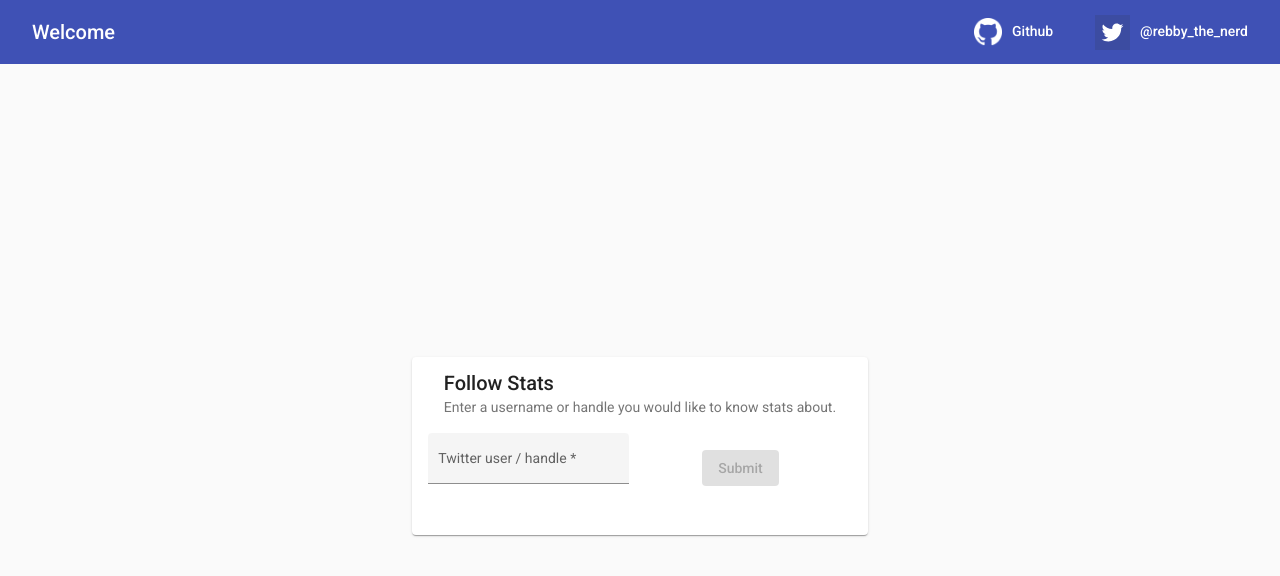
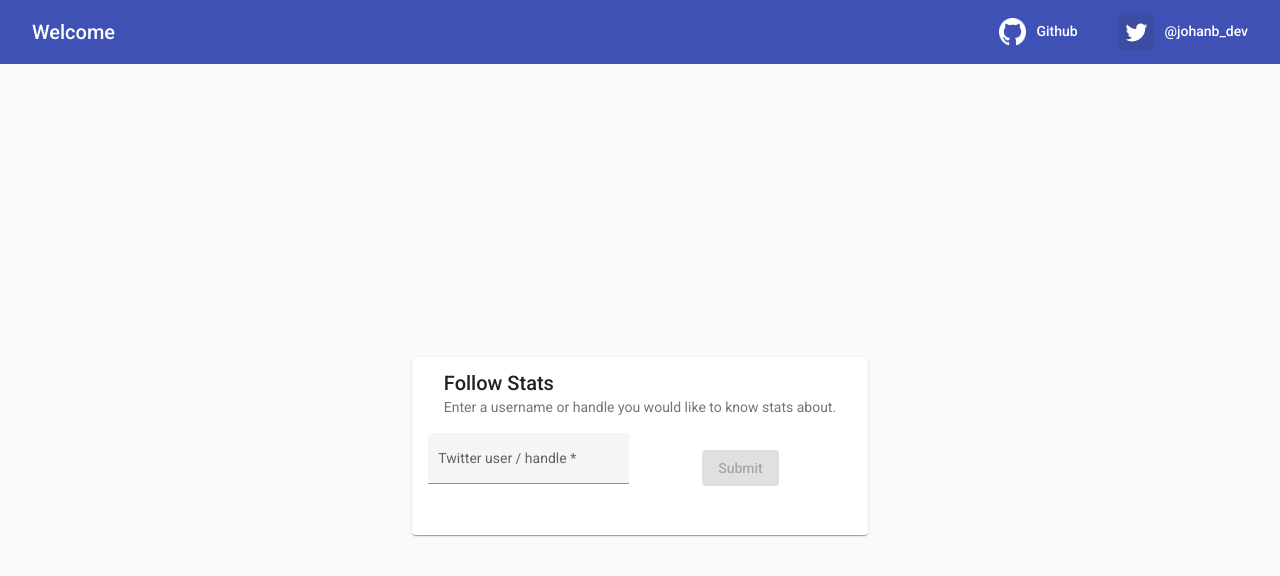
Before and after one commit to relativeabsolute/twit-follow-stats, an Angular app in the folder frontend/: page /user-handle-form in a window 1280 px wide. Shown: the top 576 px of the page. Built offline with nearby package versions, Linux system fonts and the light colour scheme.

Commit message:
changed twitter handle to dev account

```diff
--- a/frontend/src/app/app.component.html
+++ b/frontend/src/app/app.component.html
@@ -12,8 +12,8 @@
     >
         <img src="assets/GitHub-Mark-Light-32px.png" class="github-logo button-logo" /> Github
     </a>
-    <a mat-button aria-label="Developer twitter" target="_blank" rel="noopener" href="https://twitter.com/rebby_the_nerd">
-        <img src="assets/Twitter_Logo_WhiteOnImage.svg" class="button-logo" /> @rebby_the_nerd
+    <a mat-button aria-label="Developer twitter" target="_blank" rel="noopener" href="https://twitter.com/johanb_dev">
+        <img src="assets/Twitter_Logo_WhiteOnImage.svg" class="button-logo" /> @johanb_dev
     </a>
 </mat-toolbar>
 
```
